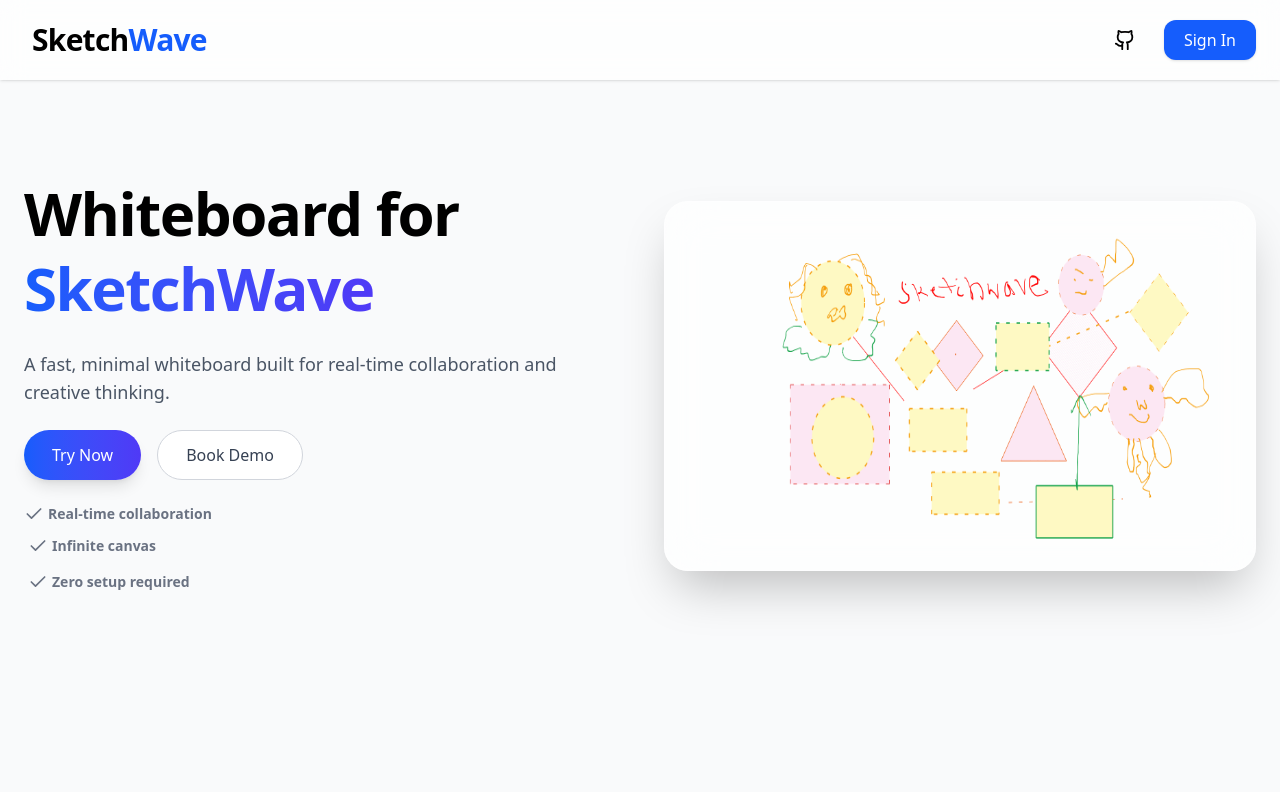
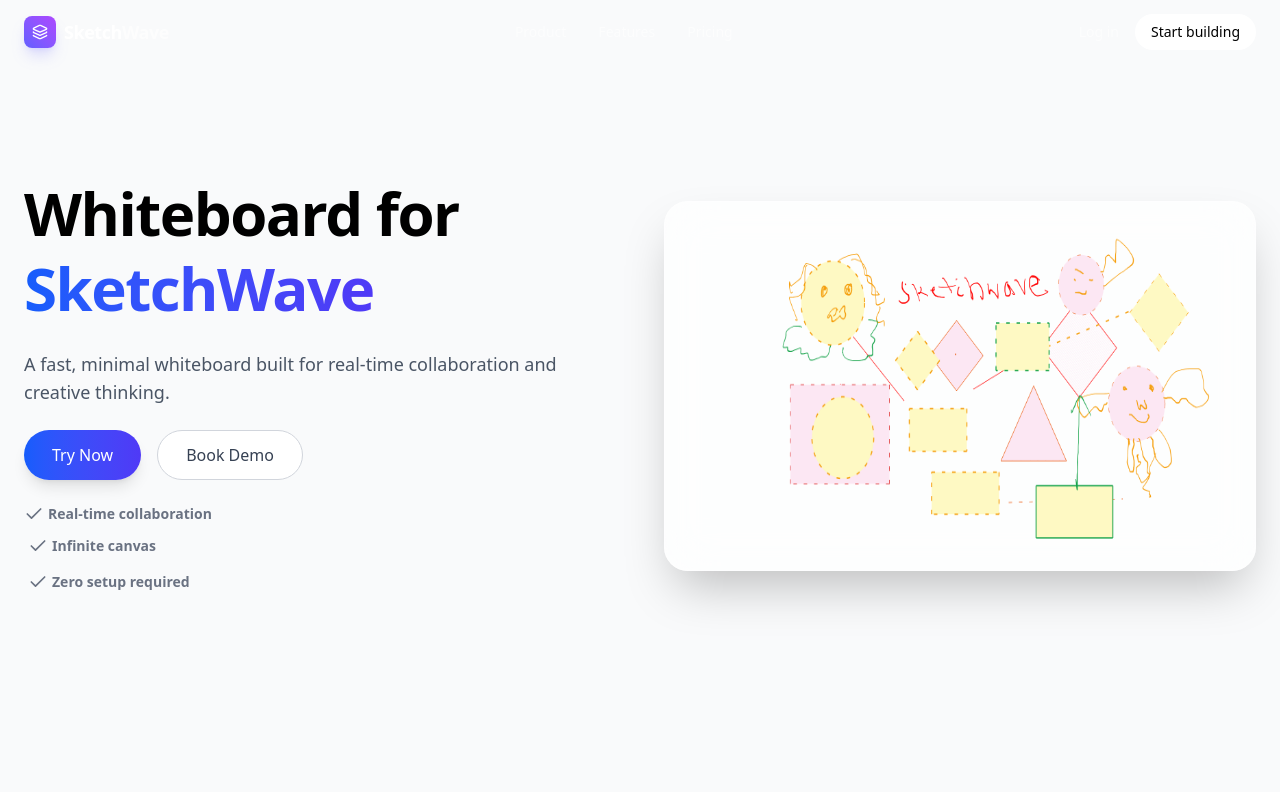
Before and after one commit to ANURAGYADAV008/SketchWaves, a React (Vite) app: page / in a window 1280 px wide. Shown: the top 792 px of the page. Built offline with nearby package versions, Linux system fonts and the light colour scheme; no server answers.

Commit message:
Fix: add missing Layers import from lucide-react in Header component
The Header component was using the Layers icon from lucide-react but the import was missing, causing a ReferenceError. Added Layers to the import statement on line 2.

```diff
--- a/src/Components/header.jsx
+++ b/src/Components/header.jsx
@@ -1,5 +1,5 @@
 import React, { useState, useRef, useEffect } from "react";
-import { Github, CircleUser } from "lucide-react";
+import { Github, CircleUser, Layers } from "lucide-react";
 import Rightbar from "./rightsidemenu";
 import { useSelector } from "react-redux";
 import { useNavigate } from "react-router-dom";
@@ -24,68 +24,96 @@ const Header = () => {
     }, []);
 
     return (
-        <header className="w-full px-6 py-3 flex items-center justify-between bg-white/70 backdrop-blur-md shadow-sm border-none border fixed h-20">
+        // <header className="w-full px-6 py-3 flex items-center justify-between bg-white/70 backdrop-blur-md shadow-sm border-none border fixed h-20">
 
-            {/* Logo */}
-            <div className="flex items-center gap-2">
-                <span className="text-3xl"></span>
-                <h1 className="text-2xl md:text-3xl font-bold tracking-tight">
-                    Sketch<span className="text-blue-600">Wave</span>
-                </h1>
-            </div>
+        //     {/* Logo */}
+        //     <div className="flex items-center gap-2">
+        //         <span className="text-3xl"></span>
+        //         <h1 className="text-2xl md:text-3xl font-bold tracking-tight">
+        //             Sketch<span className="text-blue-600">Wave</span>
+        //         </h1>
+        //     </div>
 
-            {/* Right Actions */}
-            <div className="flex items-center gap-5">
+        //     {/* Right Actions */}
+        //     <div className="flex items-center gap-5">
 
-                {/* GitHub */}
-                <a
-                    href="https://github.com"
-                    target="_blank"
-                    rel="noopener noreferrer"
-                    className="p-2 rounded-full hover:bg-gray-100 transition"
-                >
-                    <Github size={22} />
-                </a>
+        //         {/* GitHub */}
+        //         <a
+        //             href="https://github.com"
+        //             target="_blank"
+        //             rel="noopener noreferrer"
+        //             className="p-2 rounded-full hover:bg-gray-100 transition"
+        //         >
+        //             <Github size={22} />
+        //         </a>
 
-                {/* Auth Section */}
-                {!user ? (
-                    <button
-                        className="px-5 py-2 rounded-xl bg-blue-600 text-white font-medium hover:bg-blue-700 active:scale-95 transition-all shadow-sm"
-                        onClick={() => navigate("/signup")}
-                    >
-                        Sign In
-                    </button>
-                ) : (
-                    <div className="flex items-center gap-3">
+        //         {/* Auth Section */}
+        //         {!user ? (
+        //             <button
+        //                 className="px-5 py-2 rounded-xl bg-blue-600 text-white font-medium hover:bg-blue-700 active:scale-95 transition-all shadow-sm"
+        //                 onClick={() => navigate("/signup")}
+        //             >
+        //                 Sign In
+        //             </button>
+        //         ) : (
+        //             <div className="flex items-center gap-3">
 
-                        {/* Welcome Text */}
-                        <span className="text-gray-900  hidden md:block font-semibold">
-                            Welcome back,{" "}
-                            <span className="text-blue-700 font-semibold">
-                                {user.firstName || ""}
-                            </span>
-                        </span>
+        //                 {/* Welcome Text */}
+        //                 <span className="text-gray-900  hidden md:block font-semibold">
+        //                     Welcome back,{" "}
+        //                     <span className="text-blue-700 font-semibold">
+        //                         {user.firstName || ""}
+        //                     </span>
+        //                 </span>
 
-                        {/* Avatar */}
-                        <div className="relative" ref={wrapperRef}>
-                            <CircleUser
-                                size={30}
-                                className="cursor-pointer text-gray-600 hover:text-blue-600 transition"
-                                onClick={() => setIsRightbarOpen((prev) => !prev)}
-                            />
+        //                 {/* Avatar */}
+        //                 <div className="relative" ref={wrapperRef}>
+        //                     <CircleUser
+        //                         size={30}
+        //                         className="cursor-pointer text-gray-600 hover:text-blue-600 transition"
+        //                         onClick={() => setIsRightbarOpen((prev) => !prev)}
+        //                     />
 
-                            {isRightbarOpen && (
-                                <div className="absolute right-0 top-12 z-50">
-                                    <Rightbar />
-                                </div>
-                            )}
-                        </div>
+        //                     {isRightbarOpen && (
+        //                         <div className="absolute right-0 top-12 z-50">
+        //                             <Rightbar />
+        //                         </div>
+        //                     )}
+        //                 </div>
 
-                    </div>
-                )}
-            </div>
+        //             </div>
+        //         )}
+        //     </div>
 
-        </header>
+        //</header>
+
+        <nav className="fixed top-0 w-full z-50 glass-panel border-b-0 border-white/5">
+    <div className="max-w-7xl mx-auto px-6 h-16 flex items-center justify-between">
+      <div className="flex items-center gap-2 cursor-pointer group">
+        <div className="w-8 h-8 rounded-lg bg-linear-to-tr from-indigo-500 to-purple-500 flex items-center justify-center shadow-lg shadow-indigo-500/20 group-hover:shadow-indigo-500/40 transition-shadow">
+          <Layers className="w-4 h-4 text-white" />
+        </div>
+        <span className="text-lg font-bold tracking-tight text-white">
+          Sketch<span className="text-white/60">Wave</span>
+        </span>
+      </div>
+
+      <div className="hidden md:flex items-center gap-8 text-sm font-medium text-white/60">
+        <a href="#" className="hover:text-white transition-colors">Product</a>
+        <a href="#" className="hover:text-white transition-colors">Features</a>
+        <a href="#" className="hover:text-white transition-colors">Pricing</a>
+      </div>
+
+      <div className="flex items-center gap-4">
+        <button className="hidden sm:block text-sm font-medium text-white/60 hover:text-white transition-colors">
+          Log in
+        </button>
+        <button className="h-9 px-4 rounded-full bg-white text-black text-sm font-medium hover:bg-white/90 transition-colors flex items-center gap-2">
+          Start building
+        </button>
+      </div>
+    </div>
+  </nav>
     );
 };
 
--- a/src/Components/main.jsx
+++ b/src/Components/main.jsx
@@ -1,6 +1,5 @@
 import sketchwaveImage from "../images/sketchwaves (27).png";
 import { Check } from 'lucide-react'
-
 const Main = () => {
     return (
         <div className="flex flex-col min-h-screen bg-gray-50 ">
```
